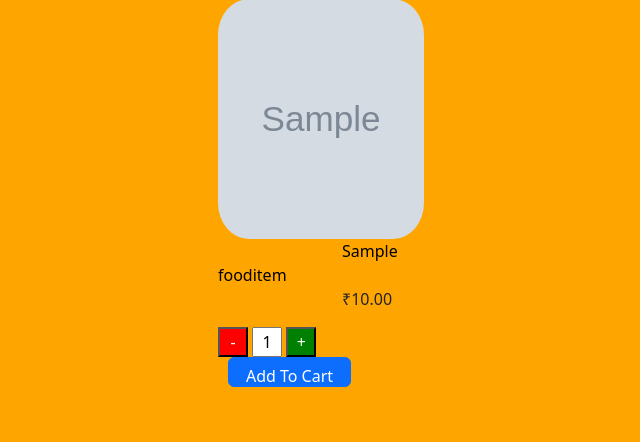
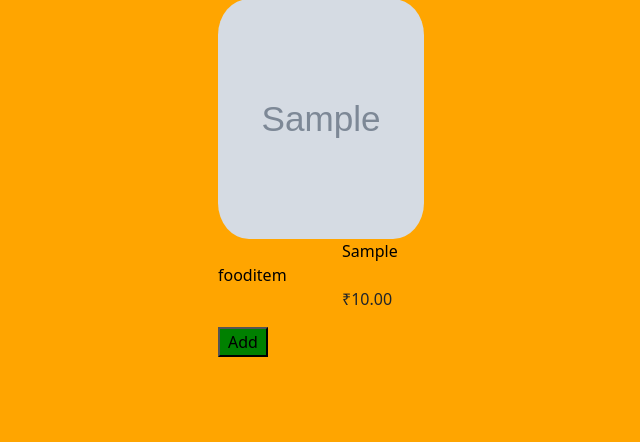
Before and after one commit to RgtGithub1/Restaurant, a Django app: a page that uses menu/templates/food_details.html in a window 1280 px wide. Shown: the part 192-634 px from the top of the page, without its empty margins (27-667 px from the left). Run offline with Django 4.2, Linux system fonts and the light colour scheme; tables that the repository leaves empty hold one stand-in row (values such as "Sample post"); grey boxes marked "Sample" are stand-in pictures.

Commit message:
Add button feature

```diff
--- a/menu/templates/food_details.html
+++ b/menu/templates/food_details.html
@@ -17,18 +17,31 @@
             <!-- <p style="margin-left: 124px;">{{ food.description }}</p> -->
             <p style="margin-left: 124px;">₹{{ food.price }}</p>
 
-            <!-- <button style="background-color: green; width: 50px">Add</button> -->
-            <div>
+            <div id="buttonGroup{{ forloop.counter }}">
+                <button class="add-btn" onclick="replaceButtonGroup({{ forloop.counter }})"
+                    style="background-color: green; width: 50px">Add</button>
+            </div>
+            <div id="plusMinusGroup{{ forloop.counter }}" style="display: none;">
                 <button style="background-color: red; color: #fff;" class="minus-btn" type="button">-</button>
                 <input style="width: 30px;" type="text" class="quantity-input" value="1">
-                <button style=" background-color: green; color: #fff;" class="plus-btn" type="button">+</button>
-                <button class="btn btn-primary" style="margin-left: 10px; width: 123px;">Add To Cart</button>
+                <button style="background-color: green; color: #fff;" class="plus-btn" type="button">+</button>
             </div>
         </div>
         {% endfor %}
     </div>
 
     <script>
+        function replaceButtonGroup(counter) {
+            const buttonGroup = document.getElementById(`buttonGroup${counter}`);
+            const plusMinusGroup = document.getElementById(`plusMinusGroup${counter}`);
+
+            buttonGroup.style.display = 'none';
+            plusMinusGroup.style.display = 'block';
+
+            // const quantityInput = plusMinusGroup.querySelector('.quantity-input');
+            // quantityInput.value = '1';
+        }
+
         // Retrieve all quantity input elements
         const quantityInputs = document.querySelectorAll('.quantity-input');
 
@@ -48,14 +61,21 @@
 
             minusBtn.addEventListener('click', function () {
                 const currentValue = parseInt(quantityInput.value);
-                if (currentValue > 1) {
-                    quantityInput.value = currentValue - 1;
-                }
+                if (currentValue === 1) {
+                const parentElement = minusBtn.parentElement.parentElement;
+                const buttonGroup = parentElement.querySelector(`#buttonGroup${i + 1}`);
+                const plusMinusGroup = parentElement.querySelector(`#plusMinusGroup${i + 1}`);
+
+                quantityInput.value = 1; // Reset the quantity input value
+                buttonGroup.style.display = 'block';
+                plusMinusGroup.style.display = 'none';
+            } else {
+                quantityInput.value = currentValue - 1;
+            }
             });
         }
     </script>
 
+
 </div>
 {% endblock %}
-
-<p>hi</p>
```
Also changed, not shown: media/products/2023/06/06/break_fast.webp (added), media/products/2023/06/06/ice_cream.webp (added), media/products/2023/06/06/plain_dosa.jpg (added), media/products/2023/06/07/biryani.jpg (added), media/products/2023/06/07/curry.jfif (added), media/products/2023/06/07/masala_dosa.jpg (added), media/products/2023/06/07/soft_drinks.jfif (added), media/products/2023/06/07/starters.jpg (added), media/products/2023/06/10/idli.jpg (added), media/products/2023/06/10/idli_vada.jfif (added), media/products/2023/06/10/puri.webp (added), media/products/2023/06/10/vada.jpg (added).
